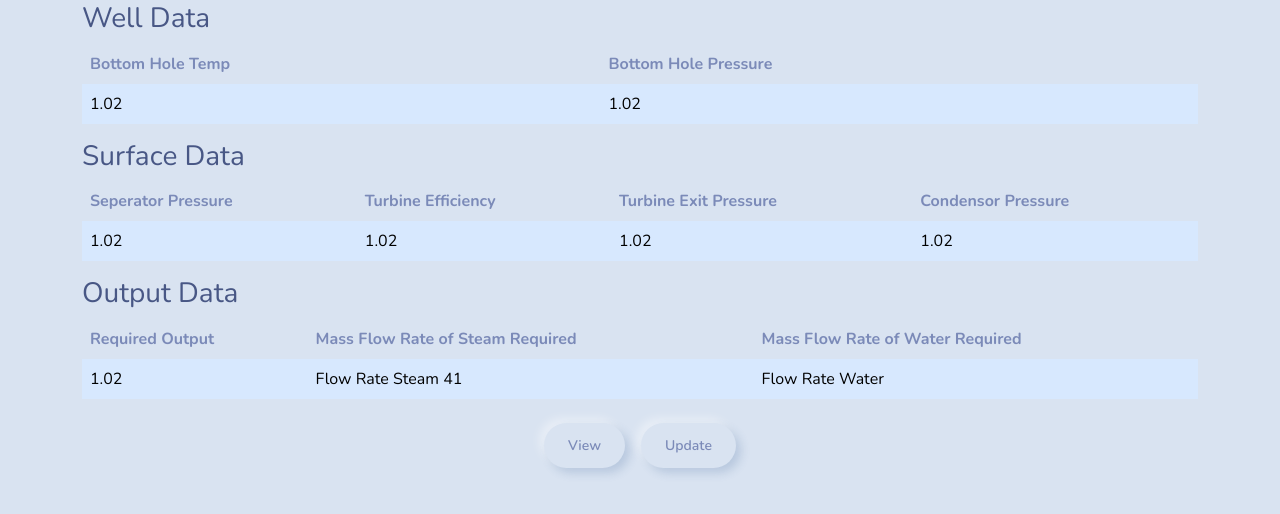
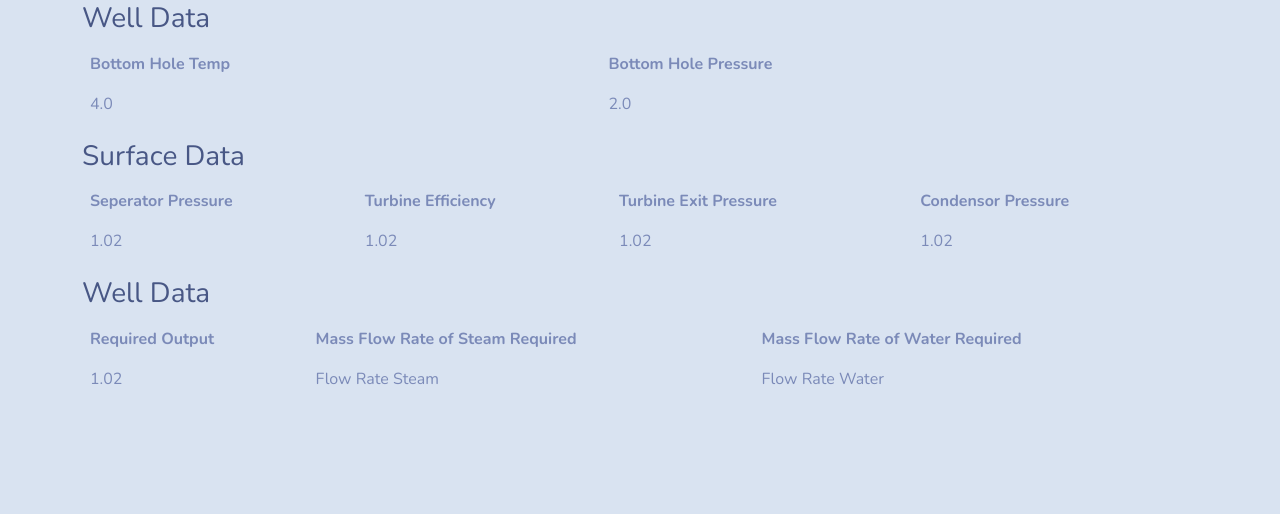
Before and after one commit to daledet/GeoSteam, a Django app: page /surface in a window 1280 px wide. Shown: the part 115-629 px from the top of the page. Run offline with Django 5.2, Linux system fonts and the light colour scheme; data comes from the database, SQL or seed files in the repository; parts of the project's set-up code (start-up, migrations or seed data) failed here and were passed over; some libraries are stand-ins or nearby versions.

Commit message:
bootswatch

```diff
--- a/geodata/models.py
+++ b/geodata/models.py
@@ -1,5 +1,6 @@
 from django.db import models
 from . import calculations
+from iapws import IAPWS97
 
 
 
@@ -37,18 +38,18 @@ class Region(models.Model):
         return self.region_name
 
 class Surface(models.Model):
-    wellhead_number = models.CharField(max_length=255, null=True)
-    temp_bottom_hole  = models.CharField(max_length=255, null=True)
-    pressure_bottom_hole = models.CharField(max_length=255, null=True)
-    pressure_seperator = models.CharField(max_length=255, null=True)
-    pressure_condensor = models.CharField(max_length=255, null=True)
-    turbine_efficiency = models.CharField(max_length=255, null=True)
-    turbine_exit_pressure = models.CharField(max_length=255, null=True)
-    required_output = models.CharField(max_length=255, null=True)
+    wellhead_name = models.CharField(max_length=255, null=True)
+    temp_bottom_hole  = models.FloatField(max_length=255, null=True)
+    pressure_bottom_hole = models.FloatField(max_length=255, null=True)
+    pressure_seperator = models.FloatField(max_length=255, null=True)
+    pressure_condensor = models.FloatField(max_length=255, null=True)
+    turbine_efficiency = models.FloatField(max_length=255, null=True)
+    turbine_exit_pressure = models.FloatField(max_length=255, null=True)
+    required_output = models.FloatField(max_length=255, null=True)
 
     def __str__(self):
-        return self.wellhead_number
+        return self.wellhead_name
 
     @property
     def flow_required(self):
-        return 41
+        return 100
--- a/geodata/templates/surface.html
+++ b/geodata/templates/surface.html
@@ -1,5 +1,7 @@
 {% extends "master.html" %}
 {% block content %}
+
+
 <div class="container">
   <div class="bs-docs-section">
     <div class="row">
@@ -7,99 +9,119 @@
         <div class="page-header">
           <h3 id="well_data">Well Data</h3>
         </div>
-        {% if surfaces %}
-        {% for surface in surfaces %}
-        <div class="bs-component">
-          <table class="table table-hover">
+
+
+        <table class="table table-hover align-middle">
           <thead>
             <tr>
                 <th scope="col">Bottom Hole Temp</th>
                 <th scope="col">Bottom Hole Pressure</th>
+
               </tr>
             </thead>
             <tbody>
-              <tr class="table-primary">
+              <tr>
+
+        {% if surfaces %}
+        {% for surface in surfaces %}
                 <td>{{ surface.temp_bottom_hole}}</td>
                 <td>{{ surface.pressure_bottom_hole}}</td>
 
+              </tr>
+              {% endfor %}
+              {% endif %}
             </tbody>
           </table>
         </div>
 
       </div>
     </div>
-  </div>
-</div>
 
-<div class="container">
+
+
+
     <div class="bs-docs-section">
       <div class="row">
         <div class="col-lg-12 ">
           <div class="page-header">
             <h3 id="well_data">Surface Data</h3>
           </div>
-        <div class="bs-component">
+
+
           <table class="table table-hover align-middle">
             <thead>
               <tr>
+
                   <th scope="col">Seperator Pressure</th>
                   <th scope="col">Turbine Efficiency</th>
                   <th scope="col">Turbine Exit Pressure</th>
                   <th scope="col">Condensor Pressure</th>
+
                 </tr>
               </thead>
               <tbody>
-              <tr class="table-primary">
+                <tr>
+
+          {% if surfaces %}
+          {% for surface in surfaces %}
                   <td>{{ surface.pressure_seperator}}</td>
                   <td>{{ surface.turbine_efficiency}}</td>
                   <td>{{ surface.turbine_exit_pressure}}</td>
                   <td>{{ surface.pressure_condensor}}</td>
 
+                </tr>
+                {% endfor %}
+                {% endif %}
               </tbody>
             </table>
           </div>
-      </div>
-    </div>
+
         </div>
       </div>
 
 
-<div class="container">
+
+
       <div class="bs-docs-section">
         <div class="row">
           <div class="col-lg-12 ">
             <div class="page-header">
-          <h3 id="well_data">Output Data</h3>
+              <h3 id="well_data">Well Data</h3>
             </div>
-        <div class="bs-component">
-          <table class="table table-hover">
+
+
+            <table class="table table-hover align-middle">
               <thead>
                 <tr>
+
                     <th scope="col">Required Output</th>
                     <th scope="col">Mass Flow Rate of Steam Required</th>
                     <th scope="col">Mass Flow Rate of Water Required</th>
+
                   </tr>
                 </thead>
                 <tbody>
-              <tr class="table-primary">
+                  <tr>
+
+            {% if surfaces %}
+            {% for surface in surfaces %}
                     <td>{{ surface.required_output}}</td>
-                <td>Flow Rate Steam {{ surface.flow_required }} </td>
+                    <td>Flow Rate Steam </td>
                     <td>Flow Rate Water </td>
+                  </tr>
+                  {% endfor %}
+                  {% endif %}
                 </tbody>
               </table>
             </div>
 
-        {% endfor %}
-        {% endif %}
-      </div>
-    </div>
           </div>
         </div>
 
-<nav class="nav justify-content-center pb-2">
-  <button type="button" class="btn btn-light btn-sm m-2"><a class="nav-link" href="#">View</a></button>
-  <button type="button" class="btn btn-light btn-sm m-2"><a class="nav-link" href="#">Update</a></button>
- </nav>
 
 
+
+
+  </div>
+
   {% endblock  %}
--- a/geodata/templates/update_wells.html
+++ b/geodata/templates/update_wells.html
@@ -2,14 +2,13 @@
 {% block content %}
 
 
-   <!-- Forms
-      ================================================== -->
+
 <div class="container">
 <div class="bs-docs-section">
 <div class="row">
 <div class="col-lg-12">
 <div class="page-header">
-<h1 id="forms">Update Well</h1>
+<h1 id="well_data">Update Well</h1>
 
 
 <div class="row">
```
Also changed, not shown: geodata/templates/operators.html (+8 -10 lines), geodata/templates/regions.html (+11 -12 lines), geodata/templates/wells.html (+7 -9 lines), db.sqlite3, geodata/migrations/0008_rename_wellhead_number_surface_wellhead_name_and_more.py (added). Lines whose indentation alone changed are shown as unchanged.
